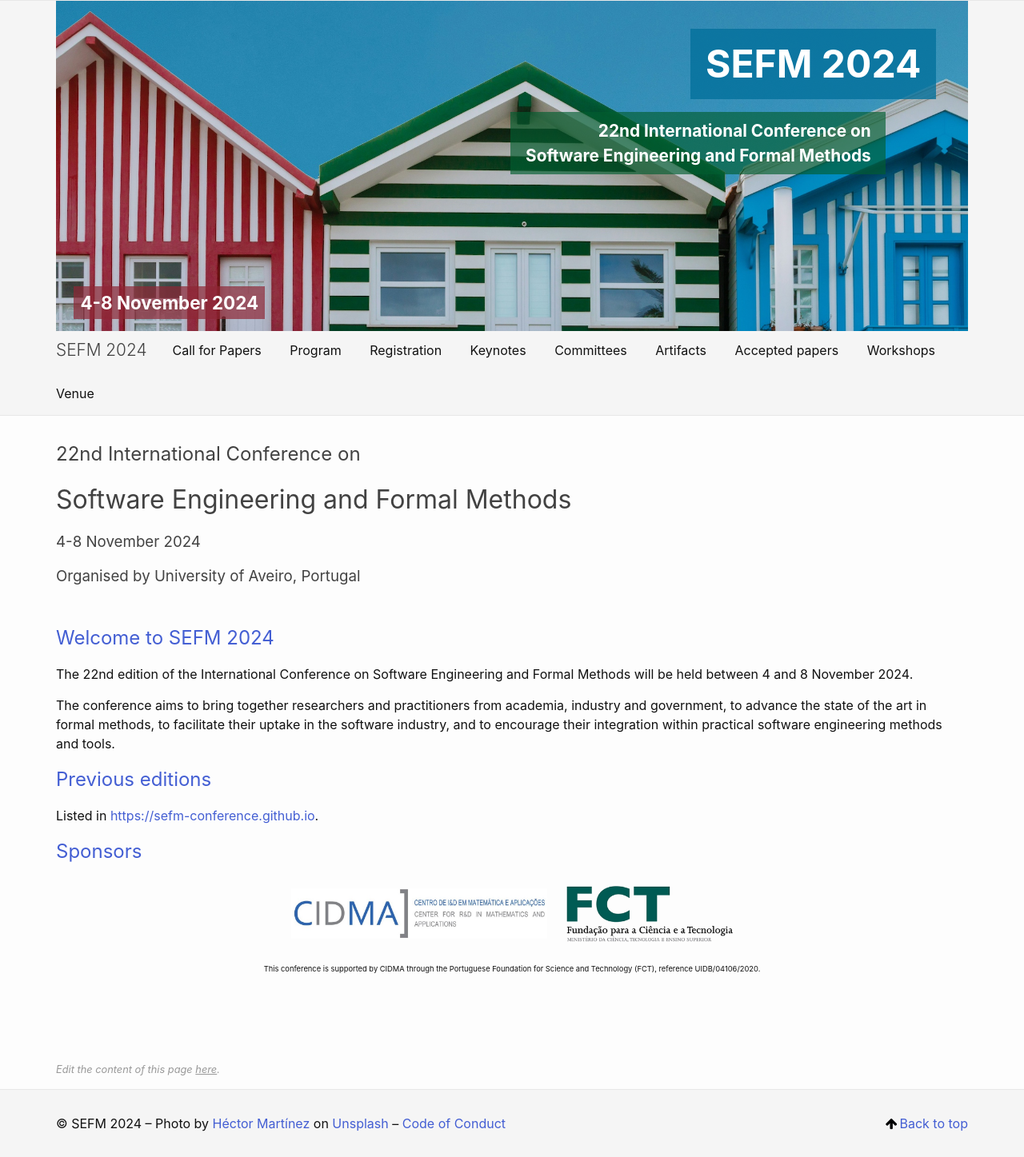
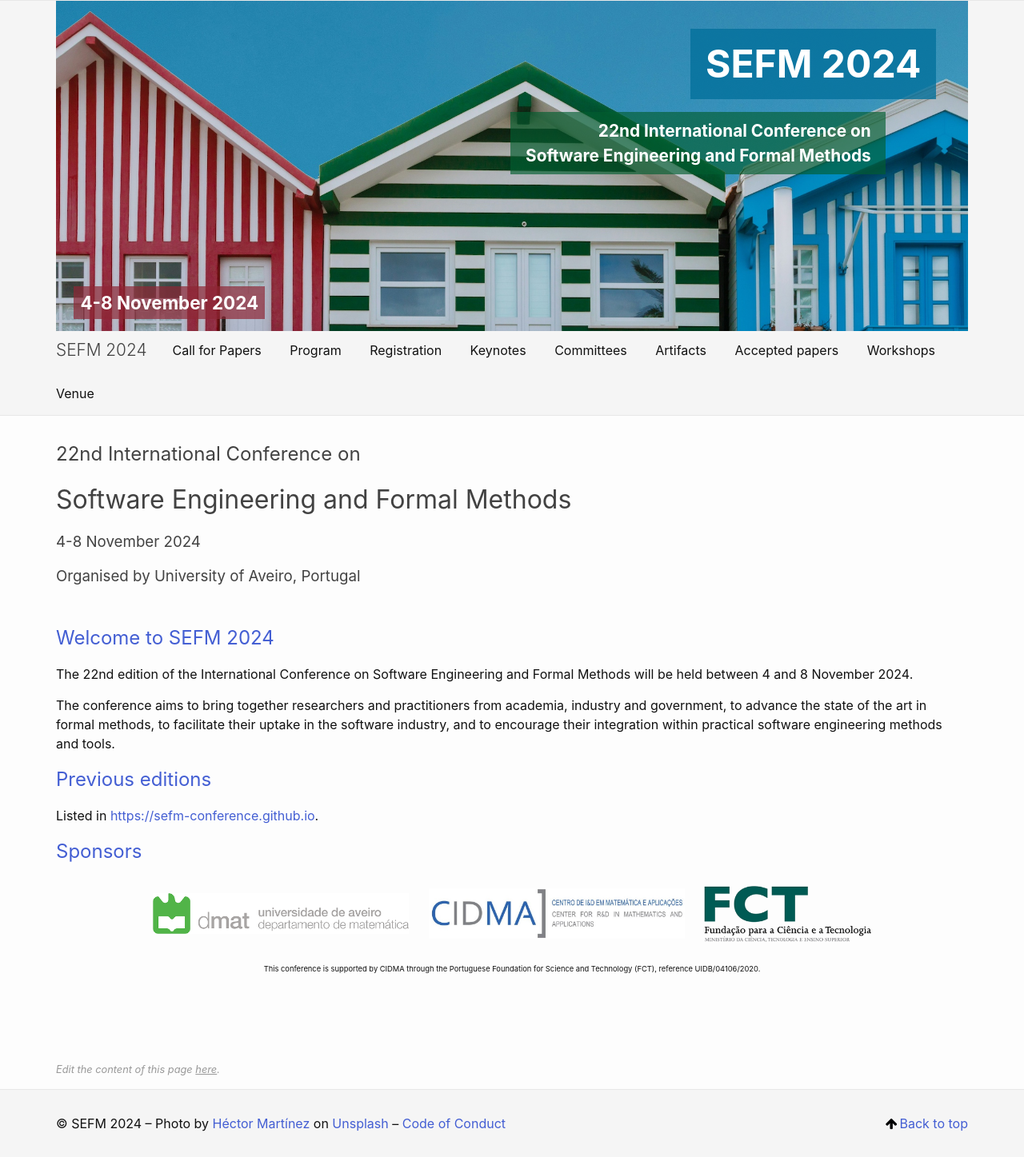
Before and after one commit to sefm-conference/2024, a Jekyll site: the page built from _pages/index.md, in a window 1280 px wide. Shown: the whole page at 80% size. Built offline with Jekyll 4.4.1, drawn with Linux system fonts in a browser that asks for light colours.

Commit message:
Update index.md

```diff
--- a/_pages/index.md
+++ b/_pages/index.md
@@ -32,6 +32,7 @@ Listed in [https://sefm-conference.github.io](https://sefm-conference.github.io)
 {: .secondH}
 
 {:style="text-align:center;"}
+[![DMAT logo]({{ site.baseurl }}{% link assets/dmat-logo.png %} "logo")](https://mat.ua.pt){:target="blank"}
 [![CIDMA logo]({{ site.baseurl }}{% link assets/cidma_logo.jpeg %} "logo")](https://cidma.ua.pt){:target="blank"}
 [![logo]({{ site.baseurl }}{% link assets/FCT_logo.png %} "logoSmall")](https://www.fct.pt/){:target="blank"}
 
```
